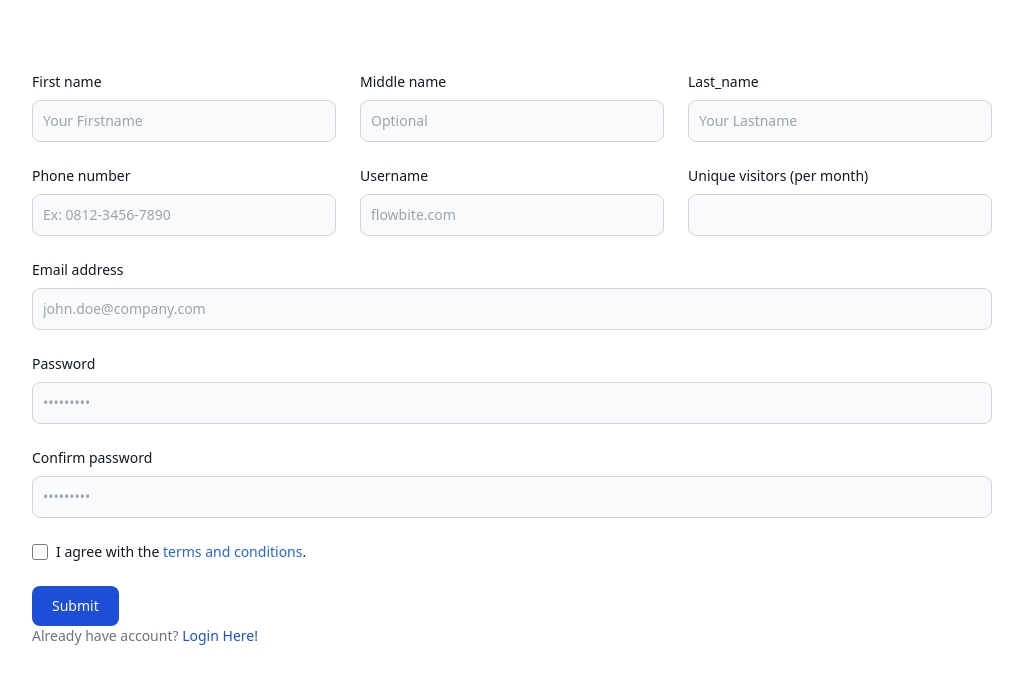
After one commit to ayooke97/phpadv_crud-tw, a PHP site: page /register.html in a window 1280 px wide. The commit adds this page. Shown: the top 684 px of the page, without its empty margins (128-1151 px from the left). Run offline with PHP 8.4, Linux system fonts and the light colour scheme.

Commit message:
Commit tw

```diff
--- a/dist/output.css
+++ b/dist/output.css
@@ -662,39 +662,56 @@ video {
   clear: none;
 }
 
-.mx-4 {
-  margin-left: 1rem;
-  margin-right: 1rem;
-}
-
-.my-4 {
-  margin-top: 1rem;
-  margin-bottom: 1rem;
-}
-
-.my-2 {
-  margin-top: 0.5rem;
-  margin-bottom: 0.5rem;
+.mx-auto {
+  margin-left: auto;
+  margin-right: auto;
+}
+
+.my-3 {
+  margin-top: 0.75rem;
+  margin-bottom: 0.75rem;
+}
+
+.my-6 {
+  margin-top: 1.5rem;
+  margin-bottom: 1.5rem;
+}
+
+.my-5 {
+  margin-top: 1.25rem;
+  margin-bottom: 1.25rem;
+}
+
+.ml-1 {
+  margin-left: 0.25rem;
+}
+
+.mr-2 {
+  margin-right: 0.5rem;
 }
 
 .ml-2 {
   margin-left: 0.5rem;
 }
 
+.mb-2 {
+  margin-bottom: 0.5rem;
+}
+
+.ml-auto {
+  margin-left: auto;
+}
+
 .mt-2 {
   margin-top: 0.5rem;
 }
 
-.mr-2 {
-  margin-right: 0.5rem;
-}
-
-.mb-2 {
-  margin-bottom: 0.5rem;
-}
-
-.ml-1 {
-  margin-left: 0.25rem;
+.mb-6 {
+  margin-bottom: 1.5rem;
+}
+
+.mb-3 {
+  margin-bottom: 0.75rem;
 }
 
 .box-border {
@@ -801,6 +818,18 @@ video {
   height: 0.75rem;
 }
 
+.h-4 {
+  height: 1rem;
+}
+
+.h-\[50vh\] {
+  height: 50vh;
+}
+
+.h-\[75vh\] {
+  height: 75vh;
+}
+
 .w-full {
   width: 100%;
 }
@@ -815,6 +844,14 @@ video {
 
 .w-3 {
   width: 0.75rem;
+}
+
+.w-4 {
+  width: 1rem;
+}
+
+.max-w-4xl {
+  max-width: 56rem;
 }
 
 .flex-shrink {
@@ -1309,6 +1346,16 @@ video {
   gap: 0.5rem;
 }
 
+.gap-6 {
+  gap: 1.5rem;
+}
+
+.space-y-6 > :not([hidden]) ~ :not([hidden]) {
+  --tw-space-y-reverse: 0;
+  margin-top: calc(1.5rem * calc(1 - var(--tw-space-y-reverse)));
+  margin-bottom: calc(1.5rem * var(--tw-space-y-reverse));
+}
+
 .space-x-2 > :not([hidden]) ~ :not([hidden]) {
   --tw-space-x-reverse: 0;
   margin-right: calc(0.5rem * var(--tw-space-x-reverse));
@@ -1684,9 +1731,14 @@ video {
   border-style: none;
 }
 
-.border-blue-700 {
+.border-gray-200 {
   --tw-border-opacity: 1;
-  border-color: rgb(29 78 216 / var(--tw-border-opacity));
+  border-color: rgb(229 231 235 / var(--tw-border-opacity));
+}
+
+.border-gray-300 {
+  --tw-border-opacity: 1;
+  border-color: rgb(209 213 219 / var(--tw-border-opacity));
 }
 
 .bg-neutral-900 {
@@ -1699,31 +1751,31 @@ video {
   background-color: rgb(29 78 216 / var(--tw-bg-opacity));
 }
 
+.bg-yellow-400 {
+  --tw-bg-opacity: 1;
+  background-color: rgb(250 204 21 / var(--tw-bg-opacity));
+}
+
+.bg-red-700 {
+  --tw-bg-opacity: 1;
+  background-color: rgb(185 28 28 / var(--tw-bg-opacity));
+}
+
+.bg-gray-50 {
+  --tw-bg-opacity: 1;
+  background-color: rgb(249 250 251 / var(--tw-bg-opacity));
+}
+
+.bg-white {
+  --tw-bg-opacity: 1;
+  background-color: rgb(255 255 255 / var(--tw-bg-opacity));
+}
+
 .bg-\[rgb\(255\2c 0\2c 0\)\] {
   --tw-bg-opacity: 1;
   background-color: rgb(255 0 0 / var(--tw-bg-opacity));
 }
 
-.bg-yellow-400 {
-  --tw-bg-opacity: 1;
-  background-color: rgb(250 204 21 / var(--tw-bg-opacity));
-}
-
-.bg-gray-50 {
-  --tw-bg-opacity: 1;
-  background-color: rgb(249 250 251 / var(--tw-bg-opacity));
-}
-
-.bg-white {
-  --tw-bg-opacity: 1;
-  background-color: rgb(255 255 255 / var(--tw-bg-opacity));
-}
-
-.bg-gray-800 {
-  --tw-bg-opacity: 1;
-  background-color: rgb(31 41 55 / var(--tw-bg-opacity));
-}
-
 .decoration-slice {
   -webkit-box-decoration-break: slice;
           box-decoration-break: slice;
@@ -2033,6 +2103,31 @@ video {
   color: rgb(107 114 128 / var(--tw-text-opacity));
 }
 
+.text-gray-700 {
+  --tw-text-opacity: 1;
+  color: rgb(55 65 81 / var(--tw-text-opacity));
+}
+
+.text-gray-900 {
+  --tw-text-opacity: 1;
+  color: rgb(17 24 39 / var(--tw-text-opacity));
+}
+
+.text-blue-600 {
+  --tw-text-opacity: 1;
+  color: rgb(37 99 235 / var(--tw-text-opacity));
+}
+
+.text-red-600 {
+  --tw-text-opacity: 1;
+  color: rgb(220 38 38 / var(--tw-text-opacity));
+}
+
+.text-blue-700 {
+  --tw-text-opacity: 1;
+  color: rgb(29 78 216 / var(--tw-text-opacity));
+}
+
 .text-\[\#336699\]\/\[\.35\] {
   color: rgb(51 102 153 / .35);
 }
@@ -2042,26 +2137,6 @@ video {
   color: rgb(59 130 246 / var(--tw-text-opacity));
 }
 
-.text-gray-700 {
-  --tw-text-opacity: 1;
-  color: rgb(55 65 81 / var(--tw-text-opacity));
-}
-
-.text-gray-900 {
-  --tw-text-opacity: 1;
-  color: rgb(17 24 39 / var(--tw-text-opacity));
-}
-
-.text-blue-600 {
-  --tw-text-opacity: 1;
-  color: rgb(37 99 235 / var(--tw-text-opacity));
-}
-
-.text-red-600 {
-  --tw-text-opacity: 1;
-  color: rgb(220 38 38 / var(--tw-text-opacity));
-}
-
 .underline {
   text-decoration-line: underline;
 }
@@ -2657,12 +2849,30 @@ video {
     }
   }
 
-  .sm\:rounded-lg {
-    border-radius: 0.5rem;
+  .sm\:w-auto {
+    width: auto;
+  }
+
+  .sm\:p-6 {
+    padding: 1.5rem;
   }
 
   .sm\:underline {
     text-decoration-line: underline;
+  }
+}
+
+@media (min-width: 768px) {
+  .md\:grid-cols-2 {
+    grid-template-columns: repeat(2, minmax(0, 1fr));
+  }
+
+  .md\:grid-cols-3 {
+    grid-template-columns: repeat(3, minmax(0, 1fr));
+  }
+
+  .md\:p-8 {
+    padding: 2rem;
   }
 }
 
--- /dev/null
+++ b/navbar.php
@@ -0,0 +1 @@
+<?php
--- /dev/null
+++ b/register.html
@@ -0,0 +1,92 @@
+<!DOCTYPE html>
+<html lang="en">
+<head>
+    <meta charset="UTF-8">
+    <meta http-equiv="X-UA-Compatible" content="IE=edge">
+    <meta name="viewport" content="width=device-width, initial-scale=1.0">
+    <link href="/dist/output.css" rel="stylesheet">
+    <title>Document</title>
+</head>
+<body class="dark:bg-slate-900 w-full">
+    <div class="flex justify-center">
+    <form class="w-3/4">
+        <h1 class="text-2xl font-semibold text-white my-5">Register</h1>
+        <div class="grid gap-6 mb-6 md:grid-cols-3">
+            <div>
+                <label for="first_name" class="block mb-2 text-sm font-medium text-gray-900 dark:text-white">First
+                    name</label>
+                <input type="text" id="first_name"
+                    class="bg-gray-50 border border-gray-300 text-gray-900 text-sm rounded-lg focus:ring-blue-500 focus:border-blue-500 block w-full p-2.5 dark:bg-gray-700 dark:border-gray-600 dark:placeholder-gray-400 dark:text-white dark:focus:ring-blue-500 dark:focus:border-blue-500"
+                    placeholder="Your Firstname" required>
+            </div>
+            <div>
+                <label for="mid_name" class="block mb-2 text-sm font-medium text-gray-900 dark:text-white">Middle
+                    name</label>
+                <input type="text" id="mid_name"
+                    class="bg-gray-50 border border-gray-300 text-gray-900 text-sm rounded-lg focus:ring-blue-500 focus:border-blue-500 block w-full p-2.5 dark:bg-gray-700 dark:border-gray-600 dark:placeholder-gray-400 dark:text-white dark:focus:ring-blue-500 dark:focus:border-blue-500"
+                    placeholder="Optional">
+            </div>
+            <div>
+                <label for="last_name" class="block mb-2 text-sm font-medium text-gray-900 dark:text-white">Last_name</label>
+                <input type="text" id="last_name"
+                    class="bg-gray-50 border border-gray-300 text-gray-900 text-sm rounded-lg focus:ring-blue-500 focus:border-blue-500 block w-full p-2.5 dark:bg-gray-700 dark:border-gray-600 dark:placeholder-gray-400 dark:text-white dark:focus:ring-blue-500 dark:focus:border-blue-500"
+                    placeholder="Your Lastname" required>
+            </div>
+            <div>
+                <label for="phone" class="block mb-2 text-sm font-medium text-gray-900 dark:text-white">Phone number</label>
+                <input type="tel" id="phone"
+                    class="bg-gray-50 border border-gray-300 text-gray-900 text-sm rounded-lg focus:ring-blue-500 focus:border-blue-500 block w-full p-2.5 dark:bg-gray-700 dark:border-gray-600 dark:placeholder-gray-400 dark:text-white dark:focus:ring-blue-500 dark:focus:border-blue-500"
+                    placeholder="Ex: 0812-3456-7890" pattern="[0-9]{4}-[0-9]{4}-[0-9]{4}">
+            </div>
+            <div>
+                <label for="website" class="block mb-2 text-sm font-medium text-gray-900 dark:text-white">Username</label>
+                <input type="text" id="username"
+                    class="bg-gray-50 border border-gray-300 text-gray-900 text-sm rounded-lg focus:ring-blue-500 focus:border-blue-500 block w-full p-2.5 dark:bg-gray-700 dark:border-gray-600 dark:placeholder-gray-400 dark:text-white dark:focus:ring-blue-500 dark:focus:border-blue-500"
+                    placeholder="flowbite.com" required>
+            </div>
+            <div>
+                <label for="visitors" class="block mb-2 text-sm font-medium text-gray-900 dark:text-white">Unique visitors
+                    (per month)</label>
+                <input type="number" id="visitors"
+                    class="bg-gray-50 border border-gray-300 text-gray-900 text-sm rounded-lg focus:ring-blue-500 focus:border-blue-500 block w-full p-2.5 dark:bg-gray-700 dark:border-gray-600 dark:placeholder-gray-400 dark:text-white dark:focus:ring-blue-500 dark:focus:border-blue-500"
+                    placeholder="">
+            </div>
+        </div>
+        <div class="mb-6">
+            <label for="email" class="block mb-2 text-sm font-medium text-gray-900 dark:text-white">Email address</label>
+            <input type="email" id="email"
+                class="bg-gray-50 border border-gray-300 text-gray-900 text-sm rounded-lg focus:ring-blue-500 focus:border-blue-500 block w-full p-2.5 dark:bg-gray-700 dark:border-gray-600 dark:placeholder-gray-400 dark:text-white dark:focus:ring-blue-500 dark:focus:border-blue-500"
+                placeholder="john.doe@company.com" required>
+        </div>
+        <div class="mb-6">
+            <label for="password" class="block mb-2 text-sm font-medium text-gray-900 dark:text-white">Password</label>
+            <input type="password" id="password"
+                class="bg-gray-50 border border-gray-300 text-gray-900 text-sm rounded-lg focus:ring-blue-500 focus:border-blue-500 block w-full p-2.5 dark:bg-gray-700 dark:border-gray-600 dark:placeholder-gray-400 dark:text-white dark:focus:ring-blue-500 dark:focus:border-blue-500"
+                placeholder="•••••••••" required>
+        </div>
+        <div class="mb-6">
+            <label for="confirm_password" class="block mb-2 text-sm font-medium text-gray-900 dark:text-white">Confirm
+                password</label>
+            <input type="password" id="confirm_password"
+                class="bg-gray-50 border border-gray-300 text-gray-900 text-sm rounded-lg focus:ring-blue-500 focus:border-blue-500 block w-full p-2.5 dark:bg-gray-700 dark:border-gray-600 dark:placeholder-gray-400 dark:text-white dark:focus:ring-blue-500 dark:focus:border-blue-500"
+                placeholder="•••••••••" required>
+        </div>
+        <div class="flex items-start mb-6">
+            <div class="flex items-center h-5">
+                <input id="remember" type="checkbox" value=""
+                    class="w-4 h-4 border border-gray-300 rounded bg-gray-50 focus:ring-3 focus:ring-blue-300 dark:bg-gray-700 dark:border-gray-600 dark:focus:ring-blue-600 dark:ring-offset-gray-800"
+                    required>
+            </div>
+            <label for="remember" class="ml-2 text-sm font-medium text-gray-900 dark:text-gray-300">I agree with the <a
+                    href="#" class="text-blue-600 hover:underline dark:text-blue-500">terms and conditions</a>.</label>
+        </div>
+        <button type="submit"
+            class="text-white bg-blue-700 hover:bg-blue-800 focus:ring-4 focus:outline-none focus:ring-blue-300 font-medium rounded-lg text-sm w-full sm:w-auto px-5 py-2.5 text-center dark:bg-blue-600 dark:hover:bg-blue-700 dark:focus:ring-blue-800">Submit</button>
+        <div class="text-sm font-medium text-gray-500 dark:text-gray-300">
+            Already have account? <a href="./login.html" class="text-blue-700 hover:underline dark:text-blue-500">Login Here!</a>
+        </div>
+    </form>
+
+    </div>
+</body>
+</html>
--- a/tailwind.config.js
+++ b/tailwind.config.js
@@ -2,7 +2,9 @@
 module.exports = {
   content: ["./**/*.{html,js,php}"],
   theme: {
-    extend: {},
+    extend: {
+
+    },
   },
   plugins: [
 
```
Also changed, not shown: other parts of dist/output.css (+153 -18 lines), index.html (+43 -9 lines), login.html (added, +57 -0 lines), src/input.css (+18 -0 lines).
